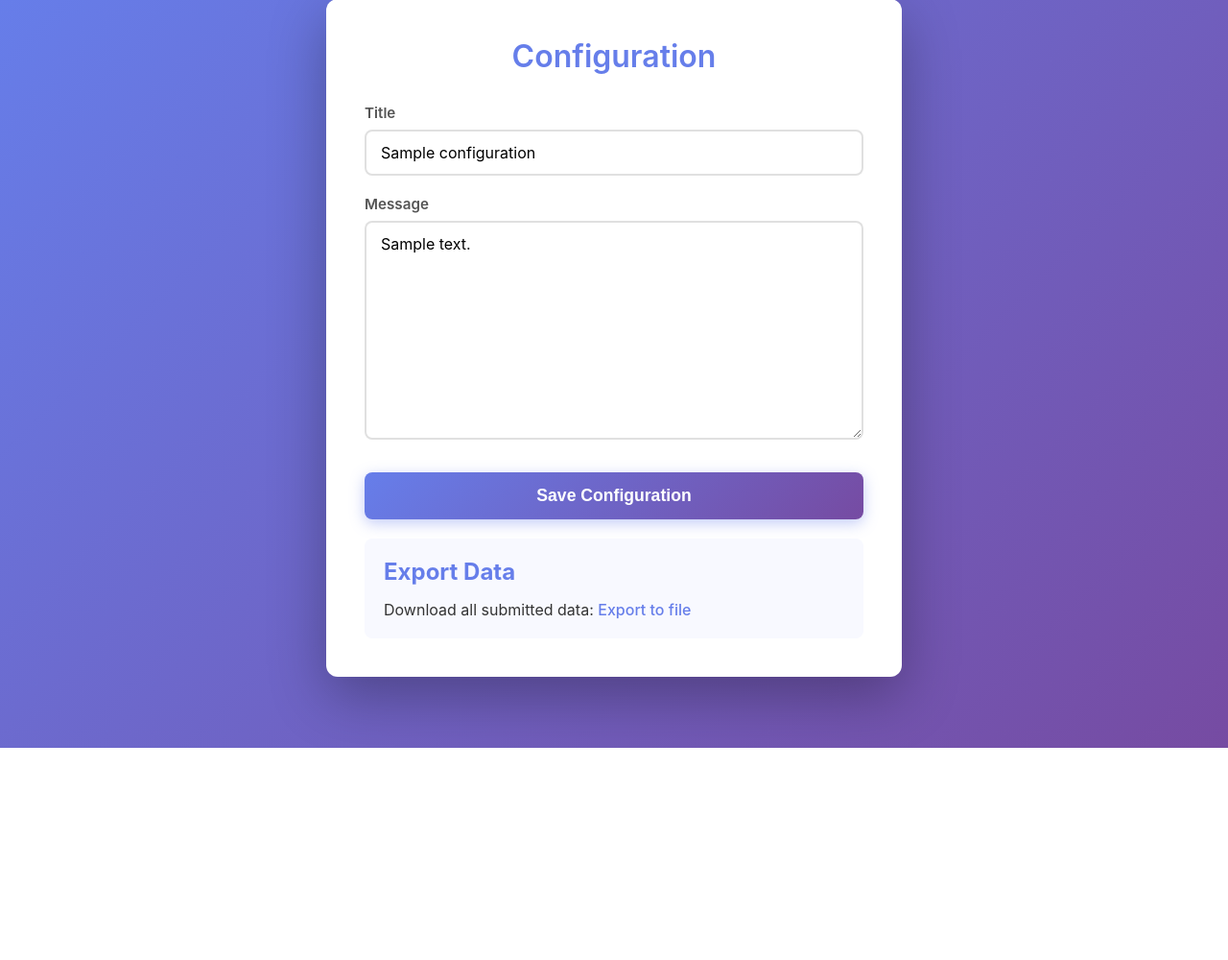
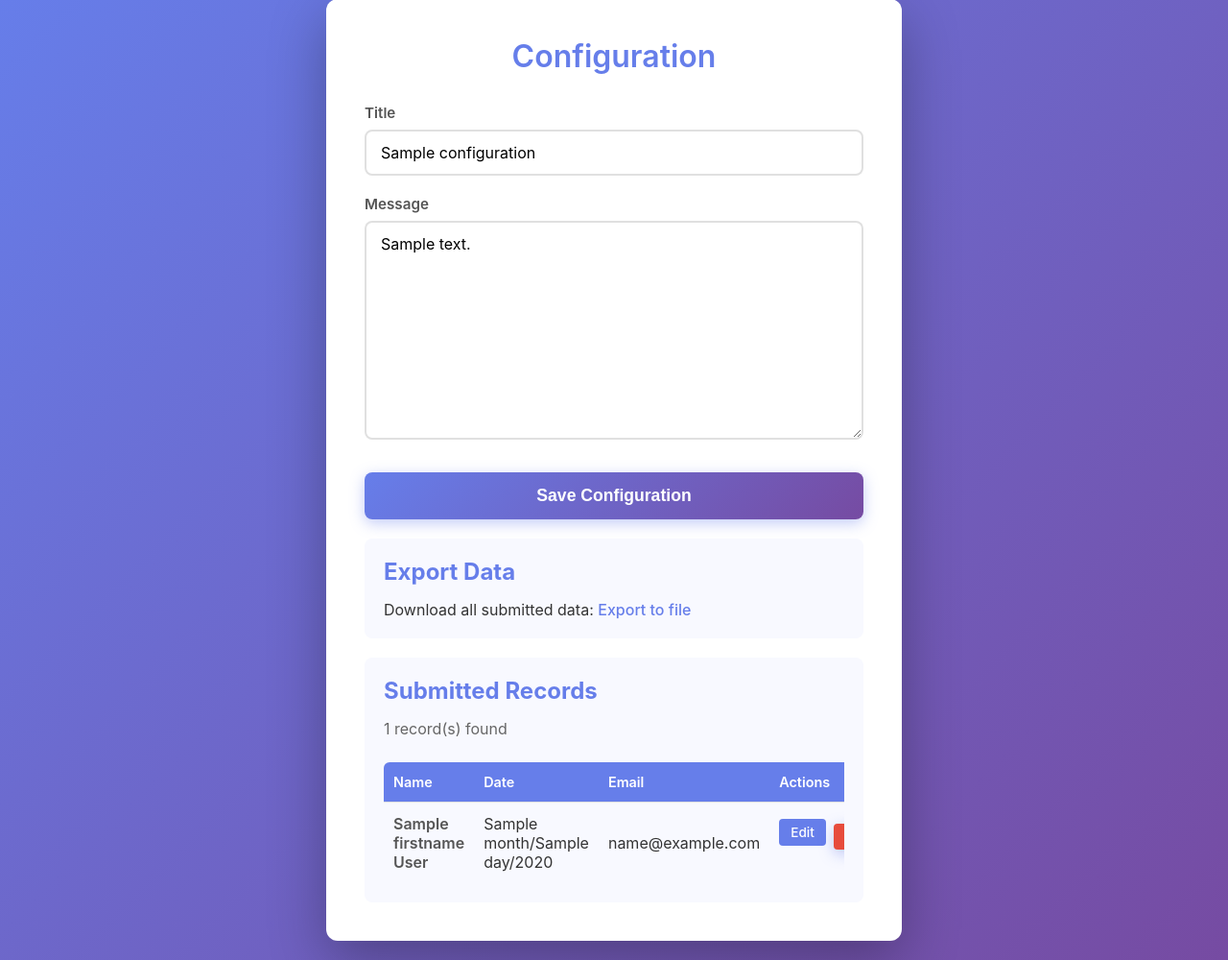
Before and after one commit to bmlt-enabled/diffcalc, a Node project: template views/configure.ejs in a window 1280 px wide. Shown: the part 21-1021 px from the top of the page at 96% size. Before the commit the page ends 800 px from the top, so only its background shows below. Run offline with Node 20 templates, Linux system fonts and the light colour scheme; the template is opened without the code that fills it: most values are stand-ins (such as "Sample title", 1, 10 or a date in 2020).

Commit message:
Add edit and delete functionality for individual records
- Add get and delete methods to store.js middleware
- Update configure route to fetch and display submitted records
- Add routes for editing and deleting individual records
- Create edit-record.ejs template for record editing
- Update configure.ejs to show records table with edit/delete actions
- Add confirmation dialog for delete to prevent accidental deletion
- Add responsive CSS styling for records management UI

```diff
--- a/public/stylesheets/style.css
+++ b/public/stylesheets/style.css
@@ -194,6 +194,126 @@ table td:first-child {
   width: 120px;
 }
 
+/* Records table styling */
+.records-table-wrapper {
+  overflow-x: auto;
+}
+
+.records-table {
+  width: 100%;
+  border-collapse: collapse;
+  margin-top: 10px;
+}
+
+.records-table th,
+.records-table td {
+  padding: 12px 10px;
+  text-align: left;
+  border-bottom: 1px solid #e0e0e0;
+}
+
+.records-table th {
+  background: #667eea;
+  color: white;
+  font-weight: 600;
+  font-size: 0.9em;
+}
+
+.records-table th:first-child {
+  border-radius: 6px 0 0 0;
+}
+
+.records-table th:last-child {
+  border-radius: 0 6px 0 0;
+}
+
+.records-table tbody tr:hover {
+  background: #f8f9ff;
+}
+
+.records-table tbody tr:last-child td {
+  border-bottom: none;
+}
+
+.actions-cell {
+  display: flex;
+  gap: 8px;
+  align-items: center;
+}
+
+.btn-edit,
+.btn-delete {
+  padding: 6px 12px;
+  border-radius: 4px;
+  font-size: 0.85em;
+  font-weight: 500;
+  cursor: pointer;
+  transition: all 0.2s ease;
+  text-decoration: none;
+  border: none;
+}
+
+.btn-edit {
+  background: #667eea;
+  color: white;
+}
+
+.btn-edit:hover {
+  background: #5a6fd6;
+  color: white;
+  text-decoration: none;
+}
+
+.btn-delete {
+  background: #e74c3c;
+  color: white;
+}
+
+.btn-delete:hover {
+  background: #c0392b;
+}
+
+.delete-form {
+  display: inline;
+  margin: 0;
+  padding: 0;
+}
+
+/* Button group for edit form */
+.button-group {
+  display: flex;
+  gap: 15px;
+  margin-top: 20px;
+}
+
+.button-group input[type="submit"] {
+  flex: 1;
+  margin-top: 0;
+}
+
+.btn-cancel {
+  flex: 1;
+  display: flex;
+  align-items: center;
+  justify-content: center;
+  background: #95a5a6;
+  color: white;
+  border: none;
+  padding: 14px 30px;
+  border-radius: 8px;
+  font-size: 1.1em;
+  font-weight: 600;
+  cursor: pointer;
+  transition: all 0.3s ease;
+  text-decoration: none;
+}
+
+.btn-cancel:hover {
+  background: #7f8c8d;
+  color: white;
+  text-decoration: none;
+}
+
 @media (max-width: 600px) {
   .container {
     padding: 25px;
@@ -206,4 +326,19 @@ table td:first-child {
   h1 {
     font-size: 1.6em;
   }
+
+  .actions-cell {
+    flex-direction: column;
+    gap: 5px;
+  }
+
+  .btn-edit,
+  .btn-delete {
+    width: 100%;
+    text-align: center;
+  }
+
+  .button-group {
+    flex-direction: column;
+  }
 }
--- a/views/configure.ejs
+++ b/views/configure.ejs
@@ -28,6 +28,43 @@
             <h2 style="margin-bottom: 15px; color: #667eea;">Export Data</h2>
             <p>Download all submitted data: <a href="/<%=hash%>/export">Export to file</a></p>
         </div>
+
+        <div class="admin-section">
+            <h2 style="margin-bottom: 15px; color: #667eea;">Submitted Records</h2>
+            <% if (records && records.length > 0) { %>
+                <p style="margin-bottom: 15px; color: #666;"><%= records.length %> record(s) found</p>
+                <div class="records-table-wrapper">
+                    <table class="records-table">
+                        <thead>
+                            <tr>
+                                <th>Name</th>
+                                <th>Date</th>
+                                <th>Email</th>
+                                <th>Actions</th>
+                            </tr>
+                        </thead>
+                        <tbody>
+                            <% records.forEach(function(record) { %>
+                                <tr>
+                                    <td><%= record.firstname %> <%= record.lastname %></td>
+                                    <td><%= record.month %>/<%= record.day %>/<%= record.year %></td>
+                                    <td><%= record.email || '-' %></td>
+                                    <td class="actions-cell">
+                                        <a href="/<%=hash%>/record/edit/<%= encodeURIComponent(record._key) %>" class="btn-edit">Edit</a>
+                                        <form method="post" action="/<%=hash%>/record/delete" class="delete-form" onsubmit="return confirm('Are you sure you want to delete this record for <%= record.firstname %> <%= record.lastname %>?');">
+                                            <input type="hidden" name="key" value="<%= record._key %>">
+                                            <button type="submit" class="btn-delete">Delete</button>
+                                        </form>
+                                    </td>
+                                </tr>
+                            <% }); %>
+                        </tbody>
+                    </table>
+                </div>
+            <% } else { %>
+                <p style="color: #888; font-style: italic;">No records submitted yet.</p>
+            <% } %>
+        </div>
     </div>
 </body>
 </html>
```
Also changed, not shown: middleware/store.js (+22 -0 lines), routes/index.js (+58 -7 lines), views/edit-record.ejs (added, +80 -0 lines).
